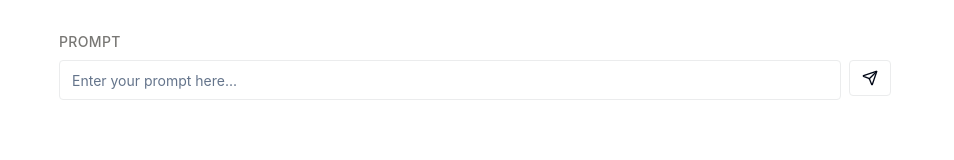
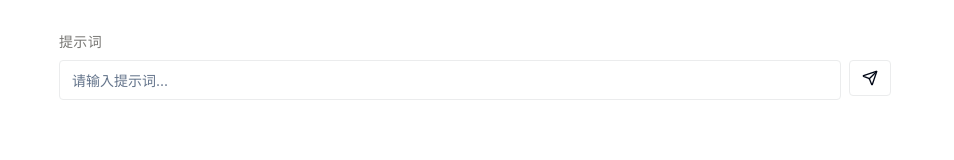
Before and after one commit to John516csd/focusflow-meeting-zen, a React (Vite) app: page / in a window 1280 px wide. Shown: the top 160 px of the page, without its empty margins (165-1119 px from the left). Built offline with nearby package versions, Linux system fonts and the light colour scheme.

Commit message:
Add prompt functionality

```diff
--- a/src/components/PromptInput.tsx
+++ b/src/components/PromptInput.tsx
@@ -19,7 +19,7 @@ const PromptInput: React.FC = () => {
   return (
     <div className="mb-6">
       <h2 className="text-sm font-medium text-notion-subtle uppercase tracking-wide mb-2">
-        Prompt
+        提示词
       </h2>
       <form
         onSubmit={handleSubmit}
@@ -28,7 +28,7 @@ const PromptInput: React.FC = () => {
         <Input
           value={prompt}
           onChange={(e) => setPrompt(e.target.value)}
-          placeholder="Enter your prompt here..."
+          placeholder="请输入提示词..."
           className="flex-1 border-notion-border bg-white focus-visible:ring-notion-accent"
         />
         <Button
```
